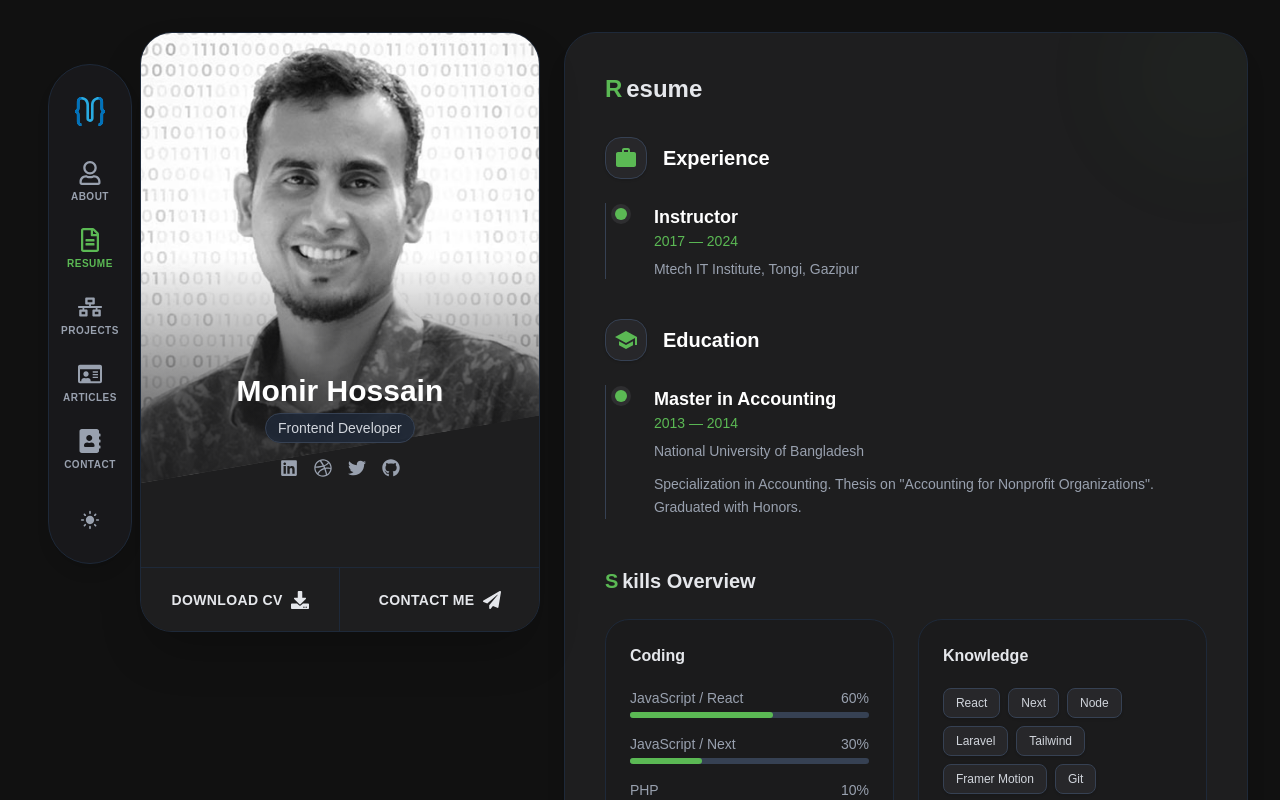
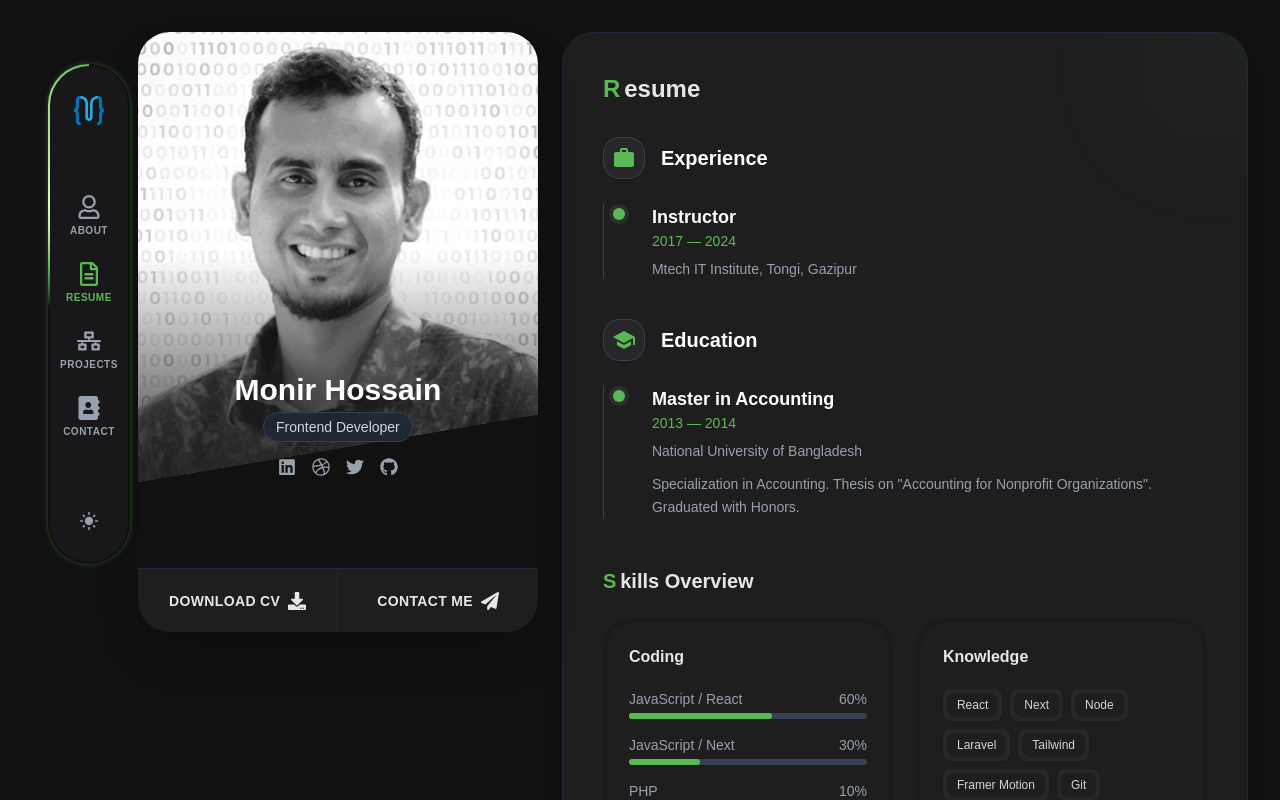
Before and after one commit to monirHRaju/monir-portfolio-react, a React (Vite) app: page /resume in a window 1280 px wide. Shown: the top 800 px of the page. Built offline with nearby package versions, Linux system fonts and the light colour scheme.

Commit message:
UI/UX upgraded to modern look using animation, cursor pointer etc.

```diff
--- a/src/App.jsx
+++ b/src/App.jsx
@@ -5,10 +5,12 @@ import Resume from "./pages/Resume";
 import Projects from "./pages/Projects";
 import Contact from "./pages/Contact";
 import SmoothScrolling from "./components/SmoothScrolling";
+import CustomCursor from "./components/CustomCursor";
 
 function App() {
   return (
     <SmoothScrolling>
+      <CustomCursor />
       <Routes>
         <Route path="/" element={<MainLayout />}>
           <Route index element={<About />} />
--- /dev/null
+++ b/src/components/CustomCursor.css
@@ -0,0 +1,75 @@
+/* Custom Cursor Styles */
+
+.custom-cursor,
+.custom-cursor-ring {
+    position: fixed;
+    pointer-events: none;
+    z-index: 9999;
+    mix-blend-mode: difference;
+    transition: opacity 0.3s ease;
+}
+
+.custom-cursor {
+    width: 8px;
+    height: 8px;
+    background: #5BB954;
+    border-radius: 50%;
+    transform: translate(-50%, -50%);
+    transition: transform 0.15s ease, opacity 0.3s ease;
+}
+
+.custom-cursor-ring {
+    width: 32px;
+    height: 32px;
+    border: 2px solid #5BB954;
+    border-radius: 50%;
+    transform: translate(-50%, -50%);
+    transition: width 0.3s ease, height 0.3s ease, opacity 0.3s ease;
+    animation: pulse-ring 2s ease-in-out infinite;
+}
+
+/* Hover state - when over clickable elements */
+.custom-cursor.cursor-pointer {
+    transform: translate(-50%, -50%) scale(1.5);
+    background: #e0ffba;
+}
+
+.custom-cursor-ring.cursor-pointer {
+    width: 48px;
+    height: 48px;
+    border-color: #e0ffba;
+    animation: none;
+}
+
+/* Hidden state */
+.custom-cursor.cursor-hidden,
+.custom-cursor-ring.cursor-hidden {
+    opacity: 0;
+}
+
+/* Pulse animation for the ring */
+@keyframes pulse-ring {
+    0%, 100% {
+        transform: translate(-50%, -50%) scale(1);
+        opacity: 1;
+    }
+    50% {
+        transform: translate(-50%, -50%) scale(1.1);
+        opacity: 0.8;
+    }
+}
+
+/* Hide default cursor on desktop */
+@media (hover: hover) and (pointer: fine) {
+    * {
+        cursor: none !important;
+    }
+}
+
+/* Show default cursor on mobile/touch devices */
+@media (hover: none) or (pointer: coarse) {
+    .custom-cursor,
+    .custom-cursor-ring {
+        display: none;
+    }
+}
--- a/src/components/ProfileCard.jsx
+++ b/src/components/ProfileCard.jsx
@@ -40,7 +40,7 @@ const ProfileCard = () => {
                     rotateY,
                     transformStyle: "preserve-3d",
                 }}
-                className="bg-card-light dark:bg-card-dark rounded-3xl shadow-2xl overflow-hidden h-full min-h-[600px] flex flex-col relative border border-gray-200 dark:border-gray-800 transition-colors duration-300"
+                className="rounded-3xl shadow-2xl overflow-hidden h-full min-h-[600px] flex flex-col relative transition-colors duration-300"
             >
                 <div className="relative h-[450px] w-full overflow-hidden clip-path-slant">
                      {/* Note: In a real app, import the image or put it in public folder. Using the original URL for now */}
--- a/src/components/ServiceCard.jsx
+++ b/src/components/ServiceCard.jsx
@@ -12,7 +12,7 @@ const ServiceCard = ({
     <motion.div
       whileHover={{ y: -6 }}
       transition={{ type: "spring", stiffness: 200, damping: 15 }}
-      className="group rounded-2xl border border-white/10 bg-gradient-to-b from-[#141414] to-[#0f0f0f] p-6 shadow-lg hover:border-green-500/40"
+      className="sci-fi-card group rounded-2xl p-6 shadow-lg"
     >
       {/* Icon */}
       <div className="mb-4 flex h-12 w-12 items-center justify-center rounded-xl bg-green-500/10 text-green-400">
--- /dev/null
+++ b/src/components/Sidebar.css
@@ -0,0 +1,64 @@
+@keyframes rotate-border {
+    0% { transform: translate(-50%, -50%) rotate(0deg); }
+    100% { transform: translate(-50%, -50%) rotate(360deg); }
+}
+
+@keyframes pulse-shadow {
+    0%, 100% { box-shadow: 0 0 5px rgba(91, 185, 84, 0.3), 0 0 10px rgba(91, 185, 84, 0.1); }
+    50% { box-shadow: 0 0 15px rgba(91, 185, 84, 0.5), 0 0 25px rgba(91, 185, 84, 0.2); }
+}
+
+.sci-fi-sidebar {
+    position: relative;
+    overflow: hidden; /* Clips the spinning gradient */
+    border: none !important;
+    border-radius: 9999px; /* Tailwind rounded-full */
+    animation: pulse-shadow 3s infinite ease-in-out;
+    isolation: isolate;
+}
+
+/* The Spinning Gradient Layer */
+.sci-fi-sidebar::before {
+    content: '';
+    position: absolute;
+    top: 50%;
+    left: 50%;
+    width: 200vmax; /* Ensure it covers everything regardless of size */
+    height: 200vmax;
+    background: conic-gradient(
+        from 0deg,
+        transparent 0deg,
+        transparent 280deg,
+        #5BB954 320deg,    /* Primary Green */
+        #e0ffba 340deg,    /* Highlight */
+        #5BB954 360deg
+    );
+    animation: rotate-border 5s linear infinite;
+    z-index: -2;
+}
+
+/* The Inner Background */
+.sci-fi-sidebar::after {
+    content: '';
+    position: absolute;
+    inset: 2px; /* Border width */
+    background: #ffffff; /* Default Light */
+    border-radius: 9999px;
+    z-index: -1;
+}
+
+/* Dark mode overrides */
+html.dark .sci-fi-sidebar::after {
+    background: #18181b; /* Matches tailwind 'bg-sidebar-dark' */
+}
+
+/* Link Enhancements */
+.sci-fi-icon {
+    transition: transform 0.3s cubic-bezier(0.34, 1.56, 0.64, 1);
+}
+
+.sci-fi-link:hover .sci-fi-icon {
+    transform: scale(1.2);
+    filter: drop-shadow(0 0 5px rgba(91, 185, 84, 0.8));
+    color: #5BB954;
+}
--- a/src/components/Sidebar.jsx
+++ b/src/components/Sidebar.jsx
@@ -2,6 +2,7 @@ import { Link, NavLink } from "react-router-dom";
 import { useEffect, useState } from "react";
 import { FaNetworkWired, FaRegFileAlt, FaRegIdCard, FaAddressBook, FaRegUser } from "react-icons/fa";
 import { MdMenu, MdDarkMode, MdLightMode } from "react-icons/md";
+import "./Sidebar.css";
 
 const Sidebar = () => {
     const [theme, setTheme] = useState(localStorage.getItem("theme") || "dark");
@@ -23,37 +24,37 @@ const Sidebar = () => {
         { to: "/", icon: FaRegUser, label: "ABOUT" },
         { to: "/resume", icon: FaRegFileAlt, label: "RESUME" },
         { to: "/projects", icon: FaNetworkWired, label: "PROJECTS" },
-        { to: "/articles", icon: FaRegIdCard, label: "ARTICLES" },
+        // { to: "/articles", icon: FaRegIdCard, label: "ARTICLES" },
         { to: "/contact", icon: FaAddressBook, label: "CONTACT" },
     ];
 
     return (
-        <nav className="fixed left-4 top-1/2 transform -translate-y-1/2 z-50 md:sticky md:top-8 md:translate-y-0 hidden md:flex flex-col items-center py-6 px-3 bg-white dark:bg-sidebar-dark rounded-full shadow-lg border border-gray-200 dark:border-gray-800 h-auto min-h-[500px] justify-between transition-all duration-300">
-            <Link to="/" className="p-2 rounded-full hover:bg-gray-100 dark:hover:bg-gray-700 text-gray-500 dark:text-gray-400 mb-6">
+        <nav className="fixed left-4 top-1/2 transform -translate-y-1/2 z-50 md:sticky md:top-8 md:translate-y-0 hidden md:flex flex-col items-center py-6 px-3 rounded-full h-auto min-h-[500px] justify-between transition-all duration-300 sci-fi-sidebar">
+            <Link to="/" className="p-2 rounded-full hover:bg-gray-100 dark:hover:bg-gray-700 text-gray-500 dark:text-gray-400 mb-6 z-10">
                 <img src="logo.svg" width={30} height={30} alt="" />
             </Link>
 
-            <div className="flex flex-col gap-6 items-center flex-1 justify-center w-full">
+            <div className="flex flex-col gap-6 items-center flex-1 justify-center w-full z-10">
                 {navItems.map((item) => (
                     <NavLink
                         key={item.label}
                         to={item.to}
                         className={({ isActive }) =>
-                            `group flex flex-col items-center gap-1 transition-colors ${
+                            `group flex flex-col items-center gap-1 transition-colors sci-fi-link ${
                                 isActive
-                                    ? "text-primary"
+                                    ? "text-primary active-link"
                                     : "text-gray-500 dark:text-gray-400 hover:text-primary dark:hover:text-primary"
                             }`
                         }
                     >
-                        <span className="text-2xl"><item.icon /></span>
+                        <span className="text-2xl sci-fi-icon"><item.icon /></span>
                         <span className="text-[10px] font-semibold tracking-wider">{item.label}</span>
                     </NavLink>
                 ))}
             </div>
 
             <button
-                className="mt-6 p-2 rounded-full hover:bg-gray-100 dark:hover:bg-gray-700 text-gray-500 dark:text-gray-400 transition-colors"
+                className="mt-6 p-2 rounded-full hover:bg-gray-100 dark:hover:bg-gray-700 text-gray-500 dark:text-gray-400 transition-colors z-10"
                 onClick={toggleTheme}
             >
                 <MdDarkMode className="text-xl dark:hidden" />
--- a/src/main.jsx
+++ b/src/main.jsx
@@ -3,6 +3,7 @@ import ReactDOM from 'react-dom/client'
 import { BrowserRouter } from 'react-router-dom'
 import App from './App.jsx'
 import './index.css'
+import './styles/SciFiCards.css'
 import '@fortawesome/fontawesome-free/css/all.min.css'
 
 ReactDOM.createRoot(document.getElementById('root')).render(
--- a/src/pages/About.jsx
+++ b/src/pages/About.jsx
@@ -25,7 +25,7 @@ const About = () => {
         {/* Personal Info Grid - Full Width */}
         <div className="grid grid-cols-1 md:grid-cols-2 lg:grid-cols-3 gap-6">
           {/* Location */}
-          <div className="p-4 bg-gray-50 dark:bg-zinc-900/50 rounded-xl border border-gray-100 dark:border-gray-800 hover:border-primary/50 transition-colors">
+          <div className="sci-fi-card p-4 rounded-xl shadow-lg transition-colors">
             <span className="block px-2 py-1 bg-primary/20 text-primary text-xs font-semibold rounded w-fit mb-2">
               Location
             </span>
@@ -35,7 +35,7 @@ const About = () => {
           </div>
 
           {/* Languages */}
-          <div className="p-4 bg-gray-50 dark:bg-zinc-900/50 rounded-xl border border-gray-100 dark:border-gray-800 hover:border-primary/50 transition-colors">
+          <div className="sci-fi-card p-4 rounded-xl shadow-lg transition-colors">
             <span className="block px-2 py-1 bg-primary/20 text-primary text-xs font-semibold rounded w-fit mb-2">
               Languages
             </span>
@@ -45,7 +45,7 @@ const About = () => {
           </div>
 
           {/* Skills (Tech Stack Icons) */}
-          <div className="p-4 bg-gray-50 dark:bg-zinc-900/50 rounded-xl border border-gray-100 dark:border-gray-800 hover:border-primary/50 transition-colors">
+          <div className="sci-fi-card p-4 rounded-xl shadow-lg transition-colors">
              <span className="block px-2 py-1 bg-primary/20 text-primary text-xs font-semibold rounded w-fit mb-3">
               Skills
             </span>
--- a/src/pages/Projects.jsx
+++ b/src/pages/Projects.jsx
@@ -67,7 +67,7 @@ const Projects = () => {
 
             <div className="grid grid-cols-1 md:grid-cols-2 gap-6 pb-4">
                 {filteredProjects.map((project, index) => (
-                    <a key={index} href="#" className="group relative block bg-gray-50 dark:bg-zinc-900/50 rounded-2xl overflow-hidden border border-gray-200 dark:border-gray-800 hover:border-primary dark:hover:border-primary transition-all duration-300 shadow-sm hover:shadow-lg hover:-translate-y-1">
+                    <a key={index} href="#" className="sci-fi-card group relative block rounded-2xl overflow-hidden transition-all duration-300 shadow-sm hover:shadow-lg hover:-translate-y-1">
                         <div className="h-48 overflow-hidden relative">
                             <img alt={project.title} className="w-full h-full object-cover transition-transform duration-500 group-hover:scale-110" src={project.image}/>
                             <a href={project.href} target="_blank" className="absolute inset-0 bg-black/50 opacity-0 group-hover:opacity-100 transition-opacity duration-300 flex items-center justify-center backdrop-blur-[2px]">
--- a/src/pages/Resume.jsx
+++ b/src/pages/Resume.jsx
@@ -83,7 +83,7 @@ const Resume = () => {
                 </h2>
                 <div className="grid grid-cols-1 md:grid-cols-2 gap-6">
                     {/* Coding Skills */}
-                    <div className="bg-gray-50 dark:bg-zinc-900/50 p-6 rounded-2xl border border-gray-200 dark:border-gray-800">
+                    <div className="sci-fi-card bg-gray-50 dark:bg-zinc-900/50 p-6 rounded-2xl border border-gray-200 dark:border-gray-800">
                         <h3 className="font-bold text-gray-800 dark:text-gray-200 mb-5">Coding</h3>
                         <div className="space-y-4">
                             <div>
@@ -116,11 +116,11 @@ const Resume = () => {
                         </div>
                     </div>
                     {/* Knowledge Skills */}
-                    <div className="bg-gray-50 dark:bg-zinc-900/50 p-6 rounded-2xl border border-gray-200 dark:border-gray-800">
+                    <div className="sci-fi-card bg-gray-50 dark:bg-zinc-900/50 p-6 rounded-2xl border border-gray-200 dark:border-gray-800">
                         <h3 className="font-bold text-gray-800 dark:text-gray-200 mb-5">Knowledge</h3>
                         <div className="flex flex-wrap gap-2">
                              {["React", "Next", "Node", "Laravel", "Tailwind", "Framer Motion", "Git", "Responsive Design", "SEO", "Firebase", "Stripe", "Vercel", "Netlify", "Context API", "Redux", "JWT", "WordPress"].map(skill => (
-                                <span key={skill} className="px-3 py-1.5 bg-white dark:bg-zinc-800 text-xs font-medium text-gray-600 dark:text-gray-300 rounded-lg shadow-sm border border-gray-200 dark:border-gray-700">{skill}</span>
+                                <span key={skill} className="px-3 sci-fi-card py-1.5 bg-white dark:bg-zinc-800 text-xs font-medium text-gray-600 dark:text-gray-300 rounded-lg shadow-sm border border-gray-200 dark:border-gray-700">{skill}</span>
                              ))}
                         </div>
                     </div>
--- /dev/null
+++ b/src/styles/SciFiCards.css
@@ -0,0 +1,60 @@
+/* Sci-Fi Card Global Styles */
+
+@keyframes spin-gradient {
+    0% { transform: translate(-50%, -50%) rotate(0deg); }
+    100% { transform: translate(-50%, -50%) rotate(360deg); }
+}
+
+.sci-fi-card {
+    position: relative;
+    overflow: hidden;
+    isolation: isolate;
+    border: 2px solid transparent; /* Reserves space for the glowing border */
+    z-index: 1;
+}
+
+.sci-fi-card::before {
+    content: '';
+    position: absolute;
+    top: 50%;
+    left: 50%;
+    width: 200%;
+    height: 200%;
+    background: conic-gradient(
+        from 70deg,
+        transparent 0deg,
+        transparent 270deg,
+        #5BB954 315deg,
+        #e0ffba 340deg,
+        #5BB954 360deg
+    );
+    animation: spin-gradient 4s linear infinite;
+    animation-play-state: paused;
+    z-index: -2;
+    opacity: 0;
+    transition: opacity 0.4s ease;
+}
+
+.sci-fi-card::after {
+    content: '';
+    position: absolute;
+    inset: 2px; /* Match border width */
+    background: var(--card-bg, #ffffff);
+    border-radius: inherit;
+    z-index: -1;
+}
+
+.sci-fi-card:hover::before {
+    opacity: 1;
+    animation-play-state: running;
+}
+
+/* Dark Mode Defaults */
+html.dark .sci-fi-card {
+    --card-bg: #1e1e1f;
+}
+
+/* Light mode specific background */
+html:not(.dark) .sci-fi-card {
+    --card-bg: #ffffff;
+}
```
Also changed, not shown: src/components/CustomCursor.jsx (added, +70 -0 lines).
